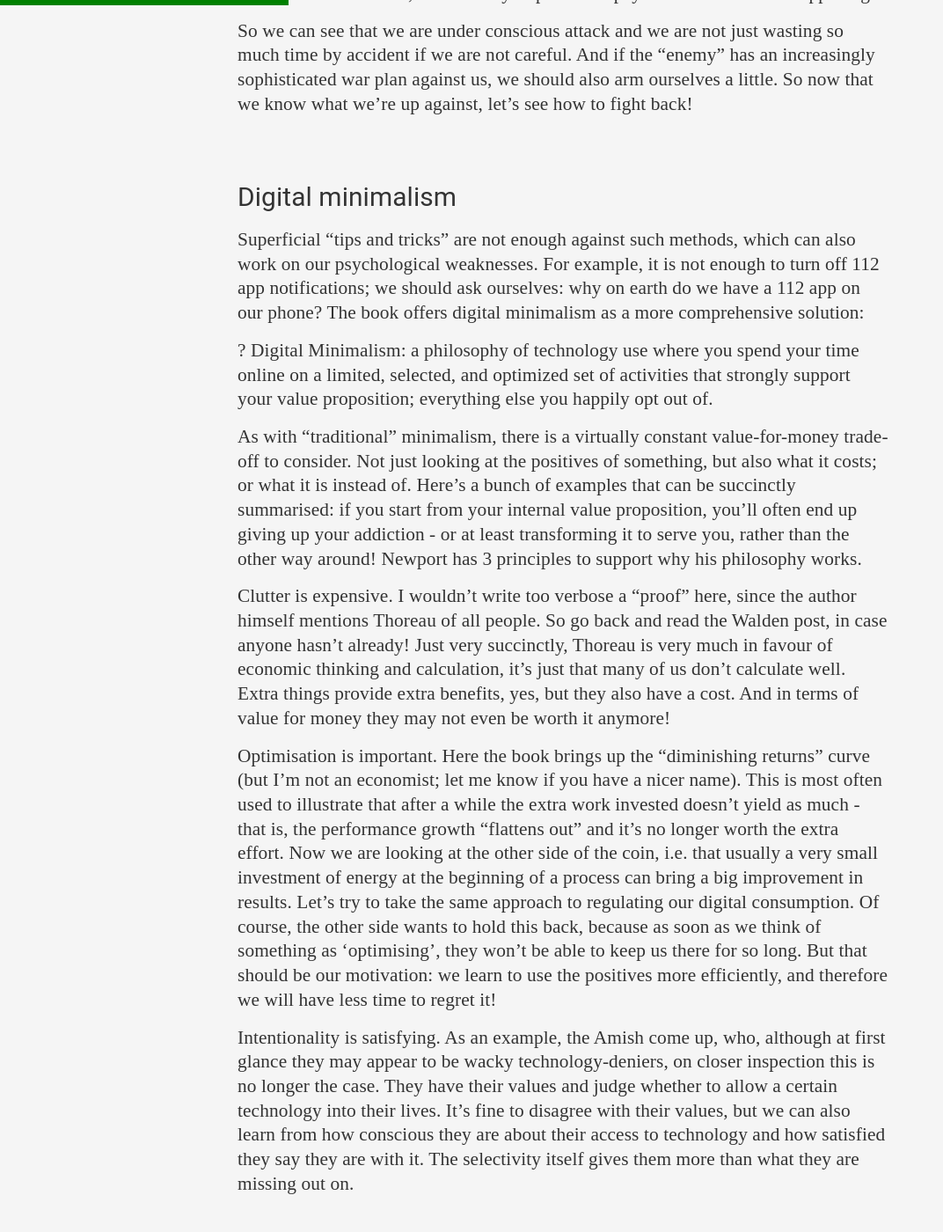
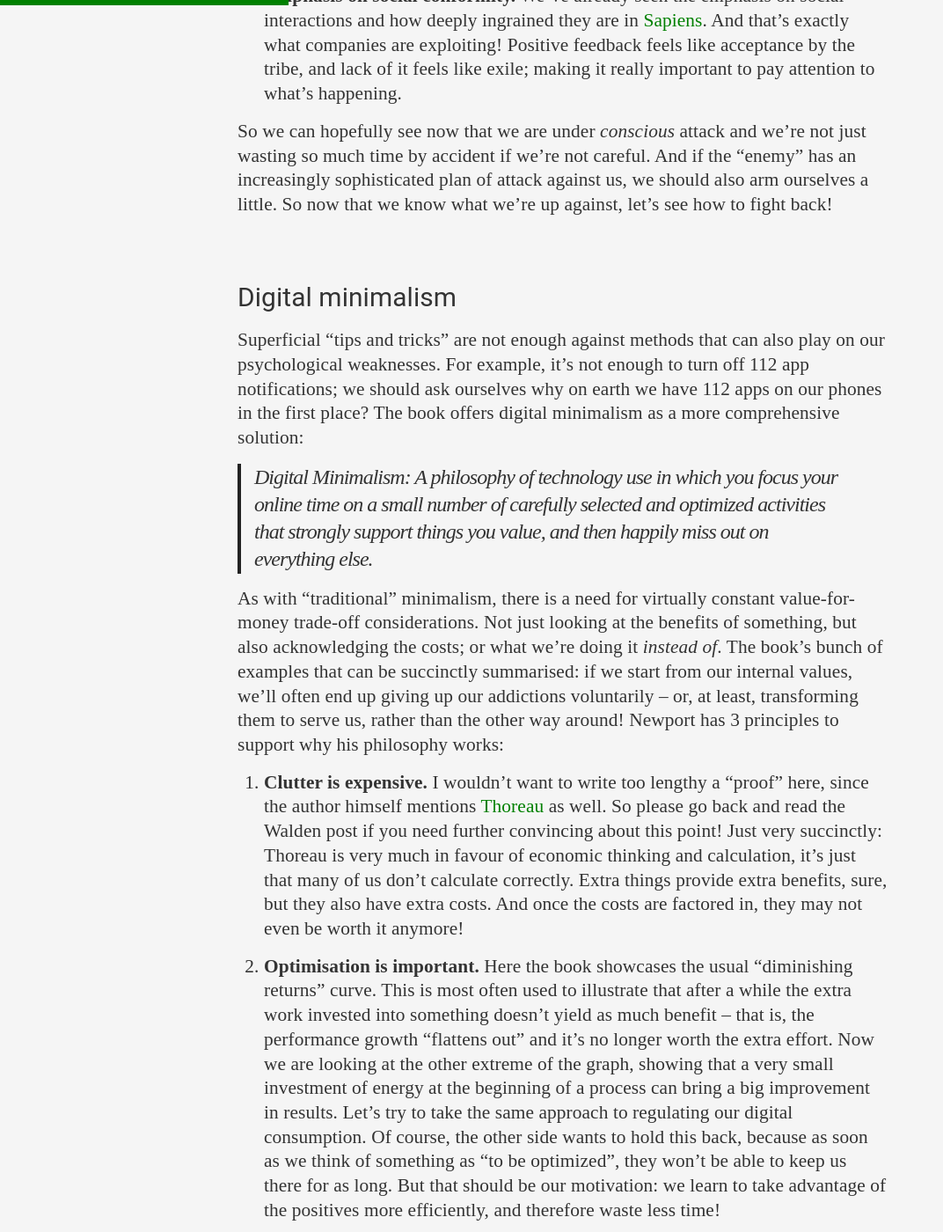
Before and after one commit to mrzealot/preprocessorblog, a Jekyll site: the page built from _posts/2023-02-01-cal-newport-digital-minimalism.md, in a window 1280 px wide and 1400 px high, scrolled down 2741 px. Shown: the whole window at 88% size, without its empty margins (0-1072 px from the left). Built offline with Jekyll 4.4.1, drawn with Linux system fonts in a browser that asks for light colours; some of the changed text lies outside the part shown.

Commit message:
Digital minimalism progress

```diff
--- a/_posts/2023-02-01-cal-newport-digital-minimalism.md
+++ b/_posts/2023-02-01-cal-newport-digital-minimalism.md
@@ -10,15 +10,15 @@ excerpt: >
     TODO
 ---
 
-We still stick to [Thoreau]({% post_url 2023-01-06-henry-david-thoreau-walden %})'s minimalist line, but I wanted to add something modern to it, to see the principles in practice in the 21st century. For this purpose, a fairly obvious and highly recommended candidate is Cal Newport's book [Digital Minimalism](https://www.goodreads.com/book/show/40672036-digital-minimalism){:target="_blank"}. I didn't have to worry too much about relevance, since the subtitle of one of the chapters refers to just that: 'An old piece of advice, a new perspective'.
+We're still sticking to [Thoreau]({% post_url 2023-01-06-henry-david-thoreau-walden %})'s minimalist line, but I wanted to add a modern perspective to it, to see the principles in practice in the 21st century. For this purpose, a fairly obvious and highly recommended candidate is Cal Newport's book [Digital Minimalism](https://www.goodreads.com/book/show/40672036-digital-minimalism){:target="_blank"}. I didn't have to worry too much about relevance, since the subtitle of one of the chapters confirms just this: "A new look at old advice".
 
-The author is also a university professor of computer science, who has written several times before on the intersection of technology and culture. And after his advice on working with deep concentration, more and more people started to ask him "What about my personal life?"
+The author is also a university professor of computer science, who has written several times before on the intersection of technology and culture. And after his advice on working with deep concentration, more and more people started to ask him "And what about my personal life?"
 
-Because these days there are so many gadgets and apps competing for our attention - whether intentionally or unintentionally - and that's not sustainable in the long term. Some apps are often ironically bad for (also) the very things we installed them for. For example, the main benefit of Facebook is that you can stay in touch with other people; but then you get so addicted to it that you can't even have a normal conversation with your friend across the table without tapping your phone! Apps take away our autonomy, affect our moods, and although they have positive aspects, they undeniably mix good with bad.
+Because these days there are so many gadgets and apps competing for our attention -- whether intentionally or unintentionally -- and that's not sustainable in the long term. Some of these, ironocally, are often bad for the very things we'd use them for. For example, the main benefit of Facebook is that you can stay in touch with other people; but then you get so addicted to it that you can't even have a normal conversation with your friend across the table without checking your phone! Apps take away our autonomy, affect our moods, and although they have positive aspects, they undeniably have their downsides, too.
 
-It is these kinds of problems that we are trying to solve. But unfortunately, as with all major lifestyle changes, half-measures-meaningful strategies will not work here. What we need is a comprehensive "digital philosophy" to manage our lives. After Thoreau's cubicle lifestyle, the minimalist approach that is being promoted will hopefully not seem so extreme in the first place. And then, the more we try to look at it from a different perspective, the more we will realise that it is the amount of screen time that is acceptable today that is really extreme.
+It's these kinds of problems that we are trying to solve. But unfortunately, as with all major lifestyle changes, half-measures won't do. What we need is a comprehensive "digital philosophy" to manage our lives. After Thoreau's cabin-in-the-woods lifestyle, the minimalist approach being promoted here will hopefully not seem so extreme in the first place. And then, the more we try to look at it from a different perspective, the more we'll likely realise that it's actually the amount of screen time acceptable today that's really extreme.
 
-The book is in two major parts, the first of which presents the basic philosophy, with motivation and argumentation. The second part gives concrete techniques on how to keep the good aspects while giving up the bad. The exact table of contents goes like this:
+The book is divided into two major parts, the first of which presents the basic philosophy, with motivation and argumentation. The second part gives concrete techniques on how to keep the good aspects while giving up the bad. The exact table of contents is as follows:
 
 1. Foundations
     - [What's the problem?](#problem) -- A lopsided arms race
@@ -34,7 +34,7 @@ I would also like to highlight a quote from the beginning:
 
 > Long before Henry David Thoreau exclaimed "simplicity, simplicity, simplicity," Marcus Aurelius asked: "You see how few things you have to do to live a satisfying and reverent life?"
 
-In light of my reading list so far, this seems to indicate that we're on the right track... So let's get started!
+In light of my reading list so far, this seems to indicate that we're on the right track... So let's dig in!
 
 <br>
 
@@ -45,24 +45,27 @@ In light of my reading list so far, this seems to indicate that we're on the rig
 
 ## <a name="problem"></a>A lopsided arms race
 
-Neither Facebook nor the iPhone started out with the same purpose as they ended up changing our lives. They were both attempts to optimise the 'edges' of our everyday lives in small ways - a digital university yearbook, or a phone and iPod in one, so you don't have two things in your pocket. Yet today we still wake up to find them at the centre of our lives. And that's not particularly good for us. It's like we've stepped into shit - we didn't know it, we didn't see it, but now we're in it.
+Neither Facebook nor the iPhone started out with the intention of changing our lives -- at least, not the way they did. They were both attempts to optimise the "fringes" of our everyday lives in small ways. One's basically a digital university yearbook, while the other is just the merging of a phone and an iPod, so you can have one less thing in your pocket. Yet today we still wake up to find them at the center of our lives. And that's not particularly good for us. It's like we've stepped backwards into shit -- we didn't know it, we didn't see it, but now we're in it.
 
-The pro-technologists argue in vain that "But how useful!" That's not what we are arguing! But if we are no longer in control, it is useless.
+The pro-technologists might exclaim "How useful!" at every stage, but that's not even the isuse. No one's arguing that they aren't. But if we are no longer in control, it isn't worth it.
 
-?
-It is not utility that is the main issue, but autonomy.
+> It's not about usefulness, it's about autonomy.
 
-And if we start to wonder how we got here, the truth quickly emerges. We have probably not so much 'stepped backwards' into the shit we are talking about as been 'pushed' backwards. There is big money in it, and many have a vested interest in making your whole life revolve around gadgets and apps. Finally, an ex-Google engineer sounded the alarm, and revealed that it's not just paranoia: companies are really doing this knowingly.
+And if we start to wonder how we got here, the truth quickly emerges. We've probably not so much "stepped" backwards into said metaphorical shit as we've been "pushed" backwards into it. There is big money in attention, and many have a vested interest in making our whole lives revolve around gadgets and apps. Finally, an ex-Google engineer sounded the alarm, and revealed that it's not just paranoia: companies are really doing this **knowingly**.
 
-Another early adopter of the problem began to dig in his heels based on his psychological background. And unfortunately, the deeper he got, the clearer the parallels with addiction became. Okay, app addiction isn't a drug, and you're probably not going to steal your own mother's jewellery for your next fix... But when it's in your pocket just a click away, it's hard to stop.
+Another early recognizer of the problem began to dig in his heels based on his psychological background. And unfortunately, the deeper he got, the clearer the parallels with addiction became. Okay, app addiction isn't a drug, and we're probably not going to steal our own mother's jewellery for the next fix... But when it's in our pockets just a click away, it's pretty hard to stop.
 
-There are two main techniques in the developers' toolbox to get you hooked:
+There are two main techniques in the developers' toolbox to get us hooked:
 
-Intermittent, unpredictable positive feedback. Unpredictable, unpredictable, unpredictable feedback. And it spurs you to action even if it's not coming, because the next one will... As a mental image, feel free to imagine a slot machine! Interestingly, these little positive feedbacks are not what most people find useful, so they could be taken away.
+- **Intermittent, unpredictable positive feedback.**
+If we're not sure it's gonna come, that just makes it all the more impactful when it does come.
+And it spurs us to action even if it's not coming, because on the next refresh it might... As a mental image, feel free to imagine a slot machine! Interestingly, these little positive feedbacks are *not* what most people find useful, so they could be taken away.
+Only they won't be, because then what would keep us there?
 
-Emphasis on social compliance. We've already seen in Sapiens the emphasis on social interactions and how deeply ingrained this is. And that's exactly what companies are exploiting! Positive feedback feels like acceptance by the tribe, and lack of it feels like not; so it's really important to pay attention to what's happening.
+- **Emphasis on social conformity.**
+We've already seen the emphasis on social interactions and how deeply ingrained they are in [Sapiens]({% post_url 2022-11-09-yuval-noah-harari-sapiens %}). And that's exactly what companies are exploiting! Positive feedback feels like acceptance by the tribe, and lack of it feels like exile; making it really important to pay attention to what's happening.
 
-So we can see that we are under conscious attack and we are not just wasting so much time by accident if we are not careful. And if the "enemy" has an increasingly sophisticated war plan against us, we should also arm ourselves a little. So now that we know what we're up against, let's see how to fight back!
+So we can hopefully see now that we are under *conscious* attack and we're not just wasting so much time by accident if we're not careful. And if the "enemy" has an increasingly sophisticated plan of attack against us, we should also arm ourselves a little. So now that we know what we're up against, let's see how to fight back!
 
 <br>
 
@@ -79,19 +82,20 @@ So we can see that we are under conscious attack and we are not just wasting so
 
 ## <a name="solution"></a>Digital minimalism
 
-Superficial "tips and tricks" are not enough against such methods, which can also work on our psychological weaknesses. For example, it is not enough to turn off 112 app notifications; we should ask ourselves: why on earth do we have a 112 app on our phone? The book offers digital minimalism as a more comprehensive solution:
+Superficial "tips and tricks" are not enough against methods that can also play on our psychological weaknesses. For example, it's not enough to turn off 112 app notifications; we should ask ourselves why on earth we have 112 apps on our phones in the first place? The book offers digital minimalism as a more comprehensive solution:
 
-?
-Digital Minimalism: a philosophy of technology use where you spend your time online on a limited, selected, and optimized set of activities that strongly support your value proposition; everything else you happily opt out of.
+> Digital Minimalism: A philosophy of technology use in which you focus your online time on a small number of carefully selected and optimized activities that strongly support things you value, and then happily miss out on everything else.
 
-As with "traditional" minimalism, there is a virtually constant value-for-money trade-off to consider. Not just looking at the positives of something, but also what it costs; or what it is instead of. Here's a bunch of examples that can be succinctly summarised: if you start from your internal value proposition, you'll often end up giving up your addiction - or at least transforming it to serve you, rather than the other way around! Newport has 3 principles to support why his philosophy works.
+As with "traditional" minimalism, there is a need for virtually constant value-for-money trade-off considerations. Not just looking at the benefits of something, but also acknowledging the costs; or what we're doing it *instead of*. The book's bunch of examples that can be succinctly summarised: if we start from our internal values, we'll often end up giving up our addictions voluntarily -- or, at least, transforming them to serve us, rather than the other way around! Newport has 3 principles to support why his philosophy works:
 
-Clutter is expensive. I wouldn't write too verbose a "proof" here, since the author himself mentions Thoreau of all people. So go back and read the Walden post, in case anyone hasn't already! Just very succinctly, Thoreau is very much in favour of economic thinking and calculation, it's just that many of us don't calculate well. Extra things provide extra benefits, yes, but they also have a cost. And in terms of value for money they may not even be worth it anymore!
+1. **Clutter is expensive.**
+I wouldn't want to write too lengthy a "proof" here, since the author himself mentions [Thoreau]({% post_url 2023-01-06-henry-david-thoreau-walden %}) as well. So please go back and read the Walden post if you need further convincing about this point! Just very succinctly: Thoreau is very much in favour of economic thinking and calculation, it's just that many of us don't calculate correctly. Extra things provide extra benefits, sure, but they also have extra costs. And once the costs are factored in, they may not even be worth it anymore!
 
+2. **Optimisation is important.**
+Here the book showcases the usual "diminishing returns" curve. This is most often used to illustrate that after a while the extra work invested into something doesn't yield as much benefit -- that is, the performance growth "flattens out" and it's no longer worth the extra effort. Now we are looking at the other extreme of the graph, showing that a very small investment of energy at the beginning of a process can bring a big improvement in results. Let's try to take the same approach to regulating our digital consumption. Of course, the other side wants to hold this back, because as soon as we think of something as "to be optimized", they won't be able to keep us there for as long. But that should be our motivation: we learn to take advantage of the positives more efficiently, and therefore waste less time!
 
-Optimisation is important. Here the book brings up the "diminishing returns" curve (but I'm not an economist; let me know if you have a nicer name). This is most often used to illustrate that after a while the extra work invested doesn't yield as much - that is, the performance growth "flattens out" and it's no longer worth the extra effort. Now we are looking at the other side of the coin, i.e. that usually a very small investment of energy at the beginning of a process can bring a big improvement in results. Let's try to take the same approach to regulating our digital consumption. Of course, the other side wants to hold this back, because as soon as we think of something as 'optimising', they won't be able to keep us there for so long. But that should be our motivation: we learn to use the positives more efficiently, and therefore we will have less time to regret it!
-
-Intentionality is satisfying. As an example, the Amish come up, who, although at first glance they may appear to be wacky technology-deniers, on closer inspection this is no longer the case. They have their values and judge whether to allow a certain technology into their lives. It's fine to disagree with their values, but we can also learn from how conscious they are about their access to technology and how satisfied they say they are with it. The selectivity itself gives them more than what they are missing out on.
+3. **Intentionality is satisfying.**
+As an example, the Amish come up, who may appear to be wacky technology-deniers at first glance, but this is no longer the case upon closer inspection. They just have their values front and center, and consciously judge whether to allow a certain piece of technology into their lives. It's fine to disagree with their values, but we can all learn from how conscious they are about their access to technology and how satisfied they say they are with it. The selectivity itself gives them more than what they are missing out on.
 
 <br>
 
@@ -112,23 +116,23 @@ Intentionality is satisfying. As an example, the Amish come up, who, although at
 
 ## <a name="implementation"></a> The digital declutter
 
-The digital minimalism outlined above is best achieved through a 3-step transformation. But be prepared for a relatively radical approach. The method is not based on gradual cessation, as attention-grabbing psychological tricks and convenience will gradually wear away our resolve. In the end, we end up back where we started. And I personally agree deeply with that. If we do something, let's do it properly!
+The digital minimalism outlined above is best achieved through a 3-step transformation. But be prepared for a relatively radical approach. The method is not based on scaling back gradually, as attention-grabbing psychological tricks and convenience will be much more likely to wear away our resolve that way. If we do something, let's do it properly!
 
-For testing, 1,600 followers of Newport signed up, from which we received real case studies. His two main findings are that the method 1) works, but 2) it's tricky. If you are too lax - or even too tight - in your withdrawal, if you don't have substitute methods devised, or if you only think of it as a temporary "detox", it won't work. That's why he's included tips alongside the specific steps we've taken to maximise our chances of success:
+1,600 of Newport's followers signed up for testing, which is where most of the real case studies originate. His two main findings are that the method 1) works, but 2) it's tricky. If we are too lax -- or even *too disciplined* -- in our withdrawal, if we don't have substitute methods devised, or if we only think of it as a temporary "detox", it won't work. That's why he's included tips alongside the specific steps we've taken to maximise our chances of success. We should:
 
-Set aside a month when you will give up all optional technologies. Bye-bye to anything consumable on a screen! Including, of course, video games and TV. The word "optional" is important, of course. What you can't cut out completely (say, because of work), you should cut back on - only twice a week, only on the bus, etc.
+1. Set aside a month when we'll give up all optional technologies. Bye-bye to anything consumable on a screen! Including, of course, video games and TV. The word "optional" is important, of course. But what we you can't cut out completely (say, because of work), we should at least cut back on -- only twice a week, only on the bus, etc.
 
-During your month, you'll nicely discover (or even rediscover) activities that you find meaningful and enjoyable. The first 1-2 weeks can be uncomfortable, but once the detox wears off, it brings clarity. And that clarity leads to better later choices than trying to reform your habits right away without such a "fast". But you don't just have to be bored, you have to actively seek what you can use to fill the void left behind! Only obviously in a way that already fits your values.
+2. During this month, we'll nicely discover (or even rediscover) activities that we find meaningful and enjoyable. The first 1-2 weeks can be uncomfortable, but once the detox wears off, it brings clarity. And that clarity leads to better choices later. Trying to reform our habits right away without such a "fast" would deprive us of such clarity. But we shouldn't simply endure being bored, but actively seek out what we can use to fill the void left behind instead! All hits obviously in a way that already fits with our values.
 
-One by one, month after month, you bring back needed technologies where the value for money tends to favour the good. But even for those, you define exactly what function they will perform and how you will use them! The 'throwback phase' is the most important factor in how much this detox will change your life in the long run. It's worth taking the next steps to screen all candidates:
+3. After our month of fast, we can slowly bring back the technologies we really need, one by one, where the value for money balance has proven to be positive. But even for those cases, we should define exactly what function they will perform and how we will use them! The "reintegration phase" is the most important factor in how much the detox will change our lives in the long run. It's worth taking the following steps to screen all candidates:
 
-Does it serve a value that is very important to me? Because it's not enough to just provide something of value.
+    1. Does it serve a value that is very important to me? Because it's not enough to just provide something of value.
 
-If so, does it best serve that particular value? If not, let's leave it - only the best will do!
+    2. If so, is it the best tool serving that particular value? If not, let's leave it -- only the best will do!
 
-Even if we get that far with something, we still need a set of rules for its use. Remember, optimization!
+    3. Even if we get this far with something, we still need a set of rules for its use. Remember, optimization!
 
-At this point we are supposed to be "done"! Our use of digital media is optimised, and we will be able to fit a lot of things into our lives that would have seemed impossible before. And although tips and tricks alone are not enough, knowing the basics, we can now safely make things easier with extra tips and tricks... These are what we're going to do now.
+At this point we are supposed to be "done"! Our use of digital media is optimised, and we will be able to fit a lot of things into our lives that would have seemed impossible before. And although tips and tricks alone are not enough, we now know the basics, so we can now safely make things easier with extra tips and tricks...
 
 <br>
 
```
